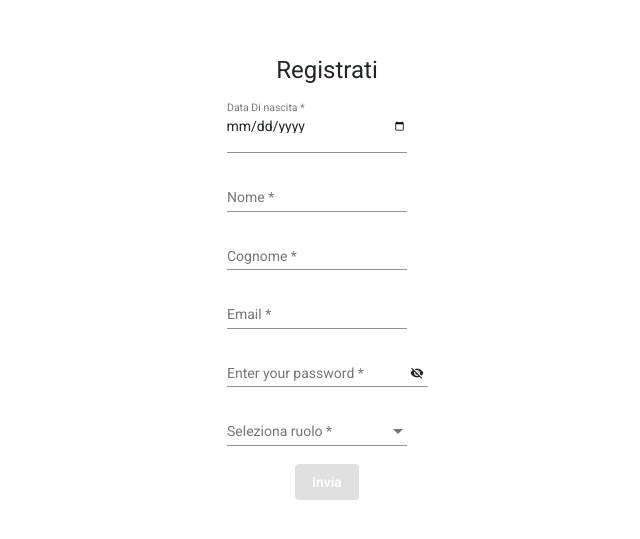
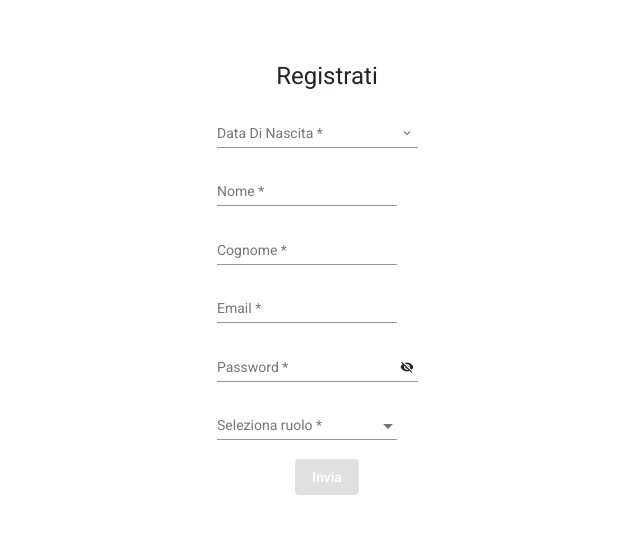
Before and after one commit to GerardoFesta/GreenTrails, an Angular app in the folder frontend/: page / in a window 1280 px wide. Shown: the part 123-662 px from the top of the page, without its empty margins (313-953 px from the left). Built offline with nearby package versions, Linux system fonts and the light colour scheme.

Commit message:
fix(frontend): add missing field "dataNascita"

```diff
--- a/frontend/src/app/app.module.ts
+++ b/frontend/src/app/app.module.ts
@@ -12,6 +12,7 @@ import { RegistrazioneComponent } from './componenti/registrazione/registrazione
 import { MatAutocompleteModule } from '@angular/material/autocomplete';
 import { MatCheckboxModule } from '@angular/material/checkbox';
 import { MatDatepickerModule } from '@angular/material/datepicker';
+import { MatNativeDateModule } from '@angular/material/core';
 import { MatFormFieldModule } from '@angular/material/form-field';
 import { MatInputModule } from '@angular/material/input';
 import { MatRadioModule } from '@angular/material/radio';
@@ -67,6 +68,7 @@ import { HttpClientModule } from '@angular/common/http';
     MatAutocompleteModule,
     MatCheckboxModule,
     MatDatepickerModule,
+    MatNativeDateModule,
     MatFormFieldModule,
     MatInputModule,
     MatRadioModule,
--- a/frontend/src/app/componenti/registrazione/registrazione.component.css
+++ b/frontend/src/app/componenti/registrazione/registrazione.component.css
@@ -22,6 +22,6 @@
   .container{
     margin: 1px;
   }
-  .example-form-field {
+  .data-allineamento {
     margin-right: 20px;
   }
--- a/frontend/src/app/componenti/registrazione/registrazione.component.html
+++ b/frontend/src/app/componenti/registrazione/registrazione.component.html
@@ -3,15 +3,16 @@
   <form name="signupform" #signupform="ngForm" (submit)="onSubmit()">
 
     <div class="container">
-        <mat-form-field>
-          <mat-label>Data Di nascita</mat-label>
-          <input
-            matInput
-            type="date"
-            required
-          />
+        <mat-form-field class="data-allineamento">
+          <mat-label>Data Di Nascita</mat-label>
+          <input matInput [matDatepicker]="picker" required>
+          <mat-datepicker-toggle matSuffix [for]="picker">
+            <mat-icon matDatepickerToggleIcon>keyboard_arrow_down</mat-icon>
+          </mat-datepicker-toggle>
+          <mat-datepicker #picker></mat-datepicker>
         </mat-form-field>
       </div>
+
 
     <div class="container">
       <mat-form-field>
@@ -63,7 +64,7 @@
 
     <div class="container">
       <mat-form-field>
-        <mat-label>Enter your password</mat-label>
+        <mat-label>Password</mat-label>
         <input
           matInput
           placeholder="********"
--- a/frontend/src/app/services/registrazione.service.ts
+++ b/frontend/src/app/services/registrazione.service.ts
@@ -11,7 +11,7 @@ export class RegistrazioneService {
   constructor(private http: HttpClient) {}
 
   registerUser(userData: any): Observable<any> {
-    return this.http.post(`${this.baseUrl}`, userData);
+    return this.http.post(this.baseUrl, userData);
   }
 
 }
```
